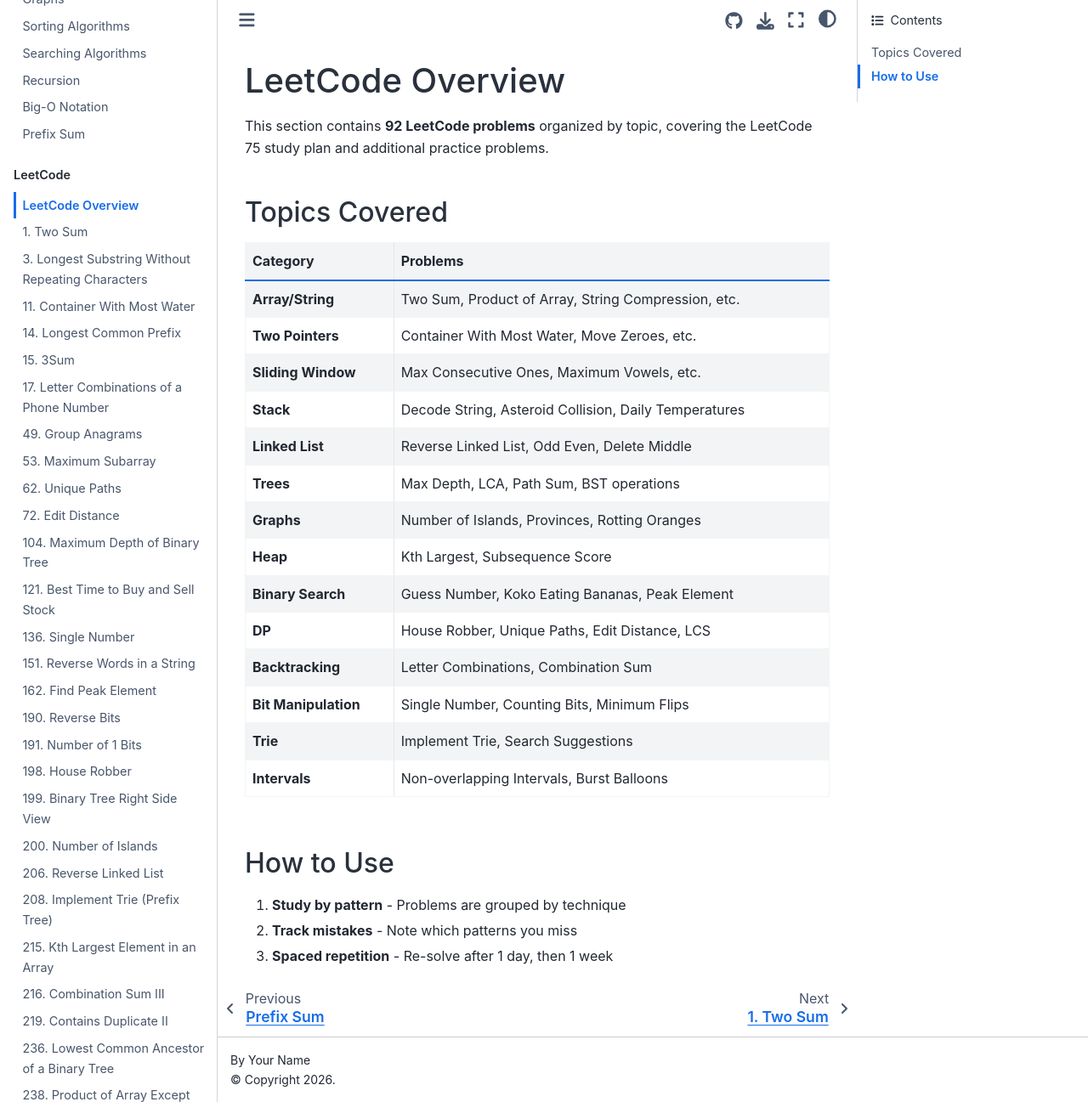
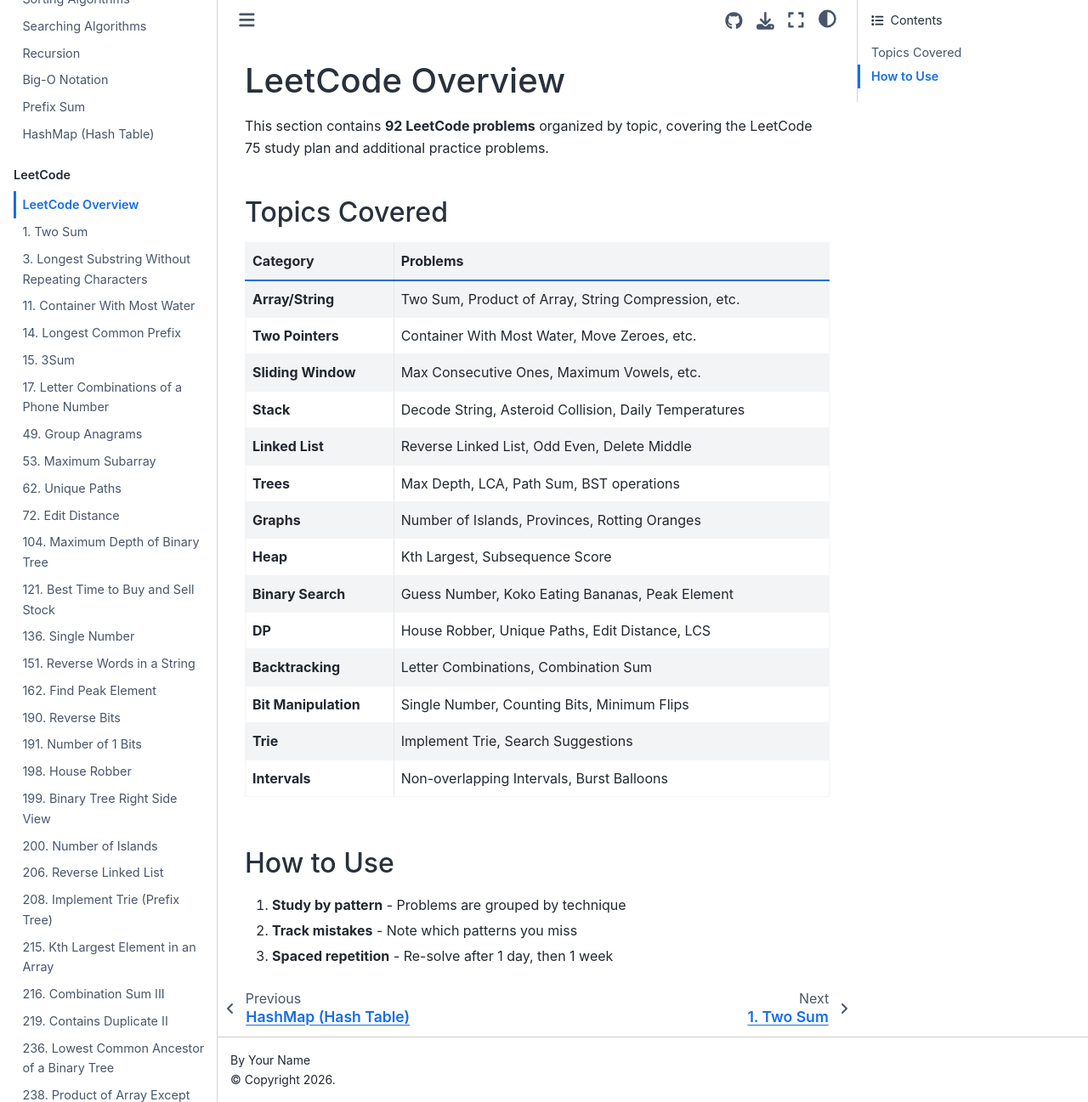
Before and after one commit to laumike081/FromZeroToAIEngineering, a Jupyter Book: the page built from book/chapters/20_leetcode_overview.md, in a window 1280 px wide and 1297 px high. Shown: the whole window at 85% size. Built offline with Jupyter Book 1.0.4 settings and Sphinx 7.4.7 and the Sphinx Book theme 1.1.4, drawn with Linux system fonts in a browser that asks for light colours.

Commit message:
Add HashMap theory and high-frequency LeetCode problems notebook

```diff
--- a/book/_toc.yml
+++ b/book/_toc.yml
@@ -25,6 +25,7 @@
       - file: chapters/python/12_recursion
       - file: chapters/python/13_big_o_notation
       - file: chapters/python/14_prefix_sum
+      - file: chapters/python/15_hashmap
 
   - caption: LeetCode
     chapters:
```
Also changed, not shown: book/chapters/python/15_hashmap.ipynb (added).
